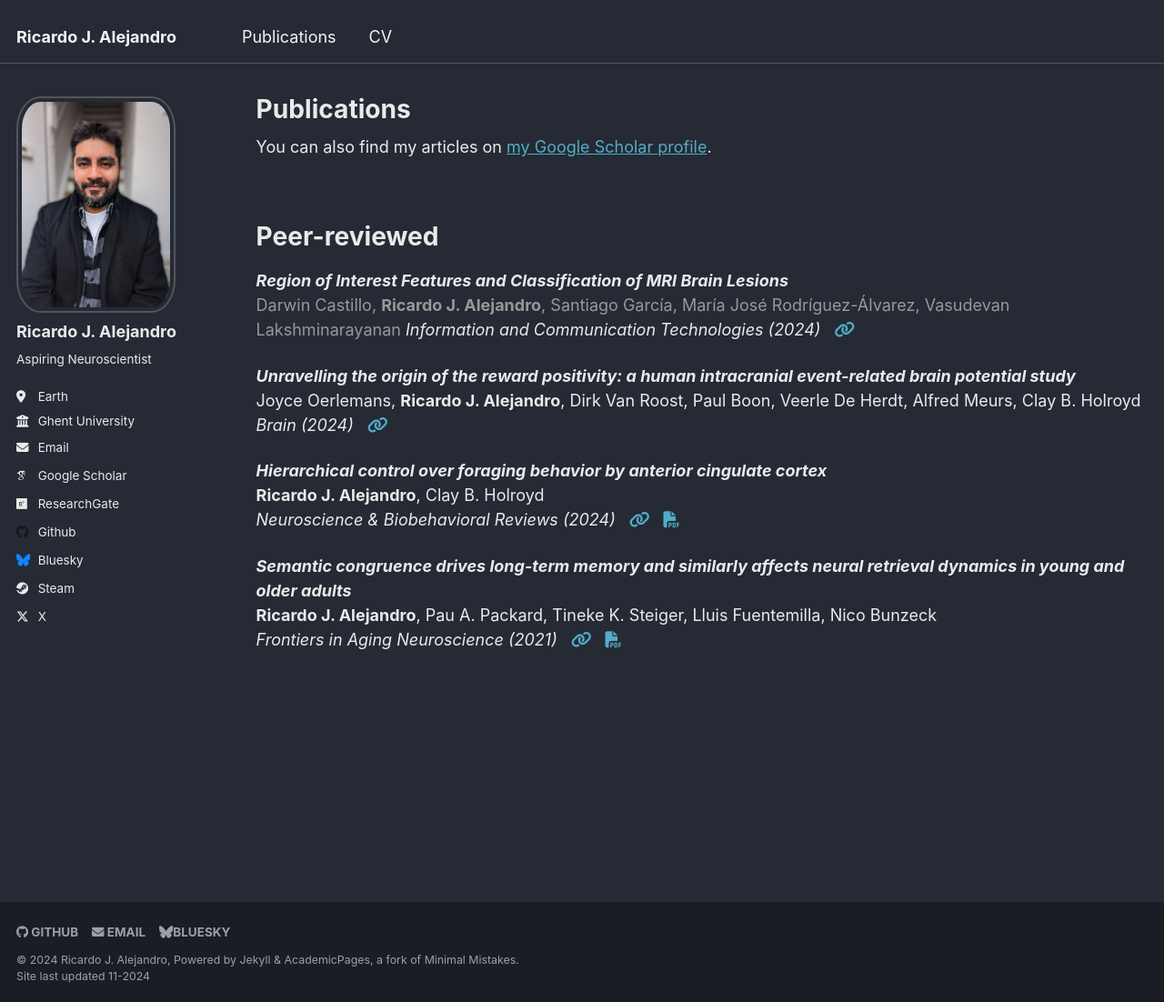
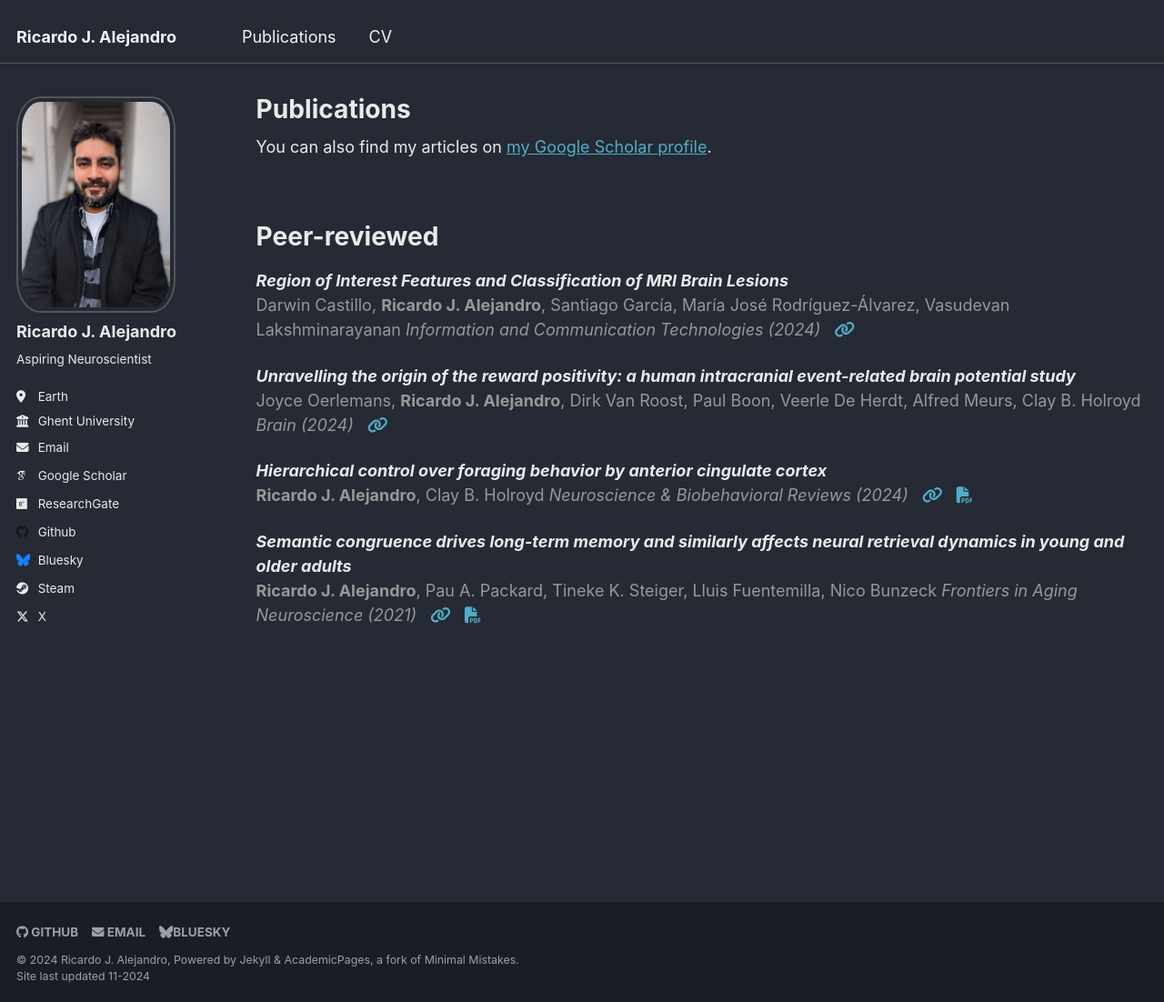
Before and after one commit to rjalejandro/rjalejandro.github.io, a Jekyll site: the page built from _pages/publications.md, in a window 1280 px wide and 1102 px high. Shown: the whole window at 91% size. Built offline with Jekyll 4.4.1, drawn with Linux system fonts in a browser that asks for light colours; some web fonts are replaced.

Commit message:
fonts up

```diff
--- a/_pages/publications.md
+++ b/_pages/publications.md
@@ -16,27 +16,27 @@
 
 ***Region of Interest Features and Classification of MRI Brain Lesions***
 <span style="color:#989898">Darwin Castillo, **Ricardo J. Alejandro**, Santiago García, María José Rodríguez-Álvarez, Vasudevan Lakshminarayanan</span>  <!-- authors -->
-*Information and Communication Technologies (2024)* <!-- journal (year) -->
+<span style="color:#989898">*Information and Communication Technologies (2024)*</span> <!-- journal (year) -->
 &nbsp; <!-- space between the icons -->
 <a href="https://link.springer.com/chapter/10.1007/978-3-031-75431-9_4" target="_blank"><i class="fa fa-link" aria-hidden="true"></i></a> <!-- URL -->
 
 ***Unravelling the origin of the reward positivity: a human intracranial event-related brain potential study***
-Joyce Oerlemans, **Ricardo J. Alejandro**, Dirk Van Roost, Paul Boon, Veerle De Herdt, Alfred Meurs, Clay B. Holroyd
-*Brain (2024)*
+<span style="color:#989898">Joyce Oerlemans, **Ricardo J. Alejandro**, Dirk Van Roost, Paul Boon, Veerle De Herdt, Alfred Meurs, Clay B. Holroyd</span>  <!-- authors -->
+<span style="color:#989898">*Brain (2024)*</span> <!-- journal (year) -->
 &nbsp; <!-- space between the icons -->
 <a href="https://academic.oup.com/brain/advance-article-abstract/doi/10.1093/brain/awae259/7727398" target="_blank"><i class="fa fa-link" aria-hidden="true"></i></a> <!-- URL -->
 
 ***Hierarchical control over foraging behavior by anterior cingulate cortex***
-**Ricardo J. Alejandro**, Clay B. Holroyd
-*Neuroscience & Biobehavioral Reviews (2024)*
+<span style="color:#989898">**Ricardo J. Alejandro**, Clay B. Holroyd</span>  <!-- authors -->
+<span style="color:#989898">*Neuroscience & Biobehavioral Reviews (2024)*</span> <!-- journal (year) -->
 &nbsp; <!-- space between the icons -->
 <a href="https://www.sciencedirect.com/science/article/pii/S0149763424000927" target="_blank"><i class="fa fa-link" aria-hidden="true"></i></a>
 &nbsp; <!-- space between the icons -->
 <a href="../files/Alejandro_&_Holroyd_2024.pdf" target="_blank"><i class="fa fa-file-pdf" aria-hidden="true"></i></a>
 
 ***Semantic congruence drives long-term memory and similarly affects neural retrieval dynamics in young and older adults***
-**Ricardo J. Alejandro**, Pau A. Packard, Tineke K. Steiger, Lluis Fuentemilla, Nico Bunzeck
-*Frontiers in Aging Neuroscience (2021)*
+<span style="color:#989898">**Ricardo J. Alejandro**, Pau A. Packard, Tineke K. Steiger, Lluis Fuentemilla, Nico Bunzeck</span>  <!-- authors -->
+<span style="color:#989898">*Frontiers in Aging Neuroscience (2021)*</span> <!-- journal (year) -->
 &nbsp; <!-- space between the icons -->
 <a href="https://www.frontiersin.org/journals/aging-neuroscience/articles/10.3389/fnagi.2021.683908/full" target="_blank"><i class="fa fa-link" aria-hidden="true"></i></a>
 &nbsp; <!-- space between the icons -->
```
